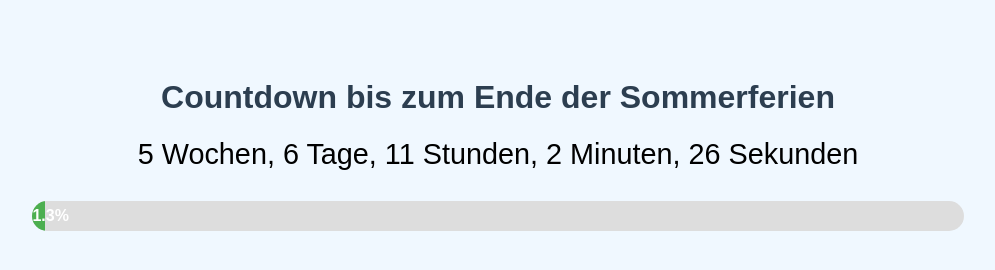
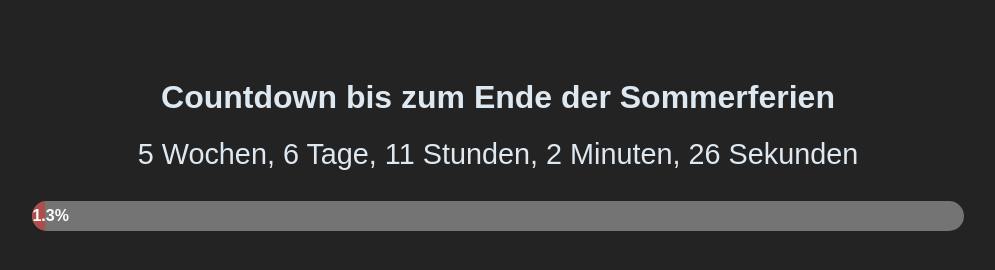
Before and after one commit to PaidPopcornRub/SommerferienCountdown, a plain HTML site: page index.html in a window 1280 px wide. Shown: the whole page, without its empty margins (142-1137 px from the left). Drawn offline with Linux system fonts and the dark colour scheme.

Commit message:
added dark mode

```diff
--- a/index.html
+++ b/index.html
@@ -1,8 +1,9 @@
 <!DOCTYPE html>
 <html lang="de">
+
 <head>
   <meta charset="UTF-8" />
-  <meta name="viewport" content="width=device-width, initial-scale=1.0"/>
+  <meta name="viewport" content="width=device-width, initial-scale=1.0" />
   <title>Sommerferien Countdown</title>
   <style>
     body {
@@ -31,16 +32,43 @@
 
     #progress-bar {
       height: 30px;
-      background-color: #4caf50;
+      background-color: #af4c4c;
       width: 0%;
       text-align: center;
       line-height: 30px;
       color: white;
       font-weight: bold;
       transition: width 0.5s ease;
+
+    }
+
+    @media (prefers-color-scheme: dark) {
+      body {
+        background: #232324;
+      }
+
+      h1,
+      p,
+      div {
+        color: #dee8f1;
+      }
+
+      #countdown {
+        font-size: 1.8em;
+        margin: 20px 0;
+      }
+
+      #progress-container {
+        background-color: #747474;
+      }
+
+      #progress-bar {
+        color: rgb(255, 255, 255);
+      }
     }
   </style>
 </head>
+
 <body>
   <h1>Countdown bis zum Ende der Sommerferien</h1>
   <div id="countdown">Wird geladen...</div>
@@ -89,4 +117,5 @@
     setInterval(updateCountdown, 1000);
   </script>
 </body>
+
 </html>
```
